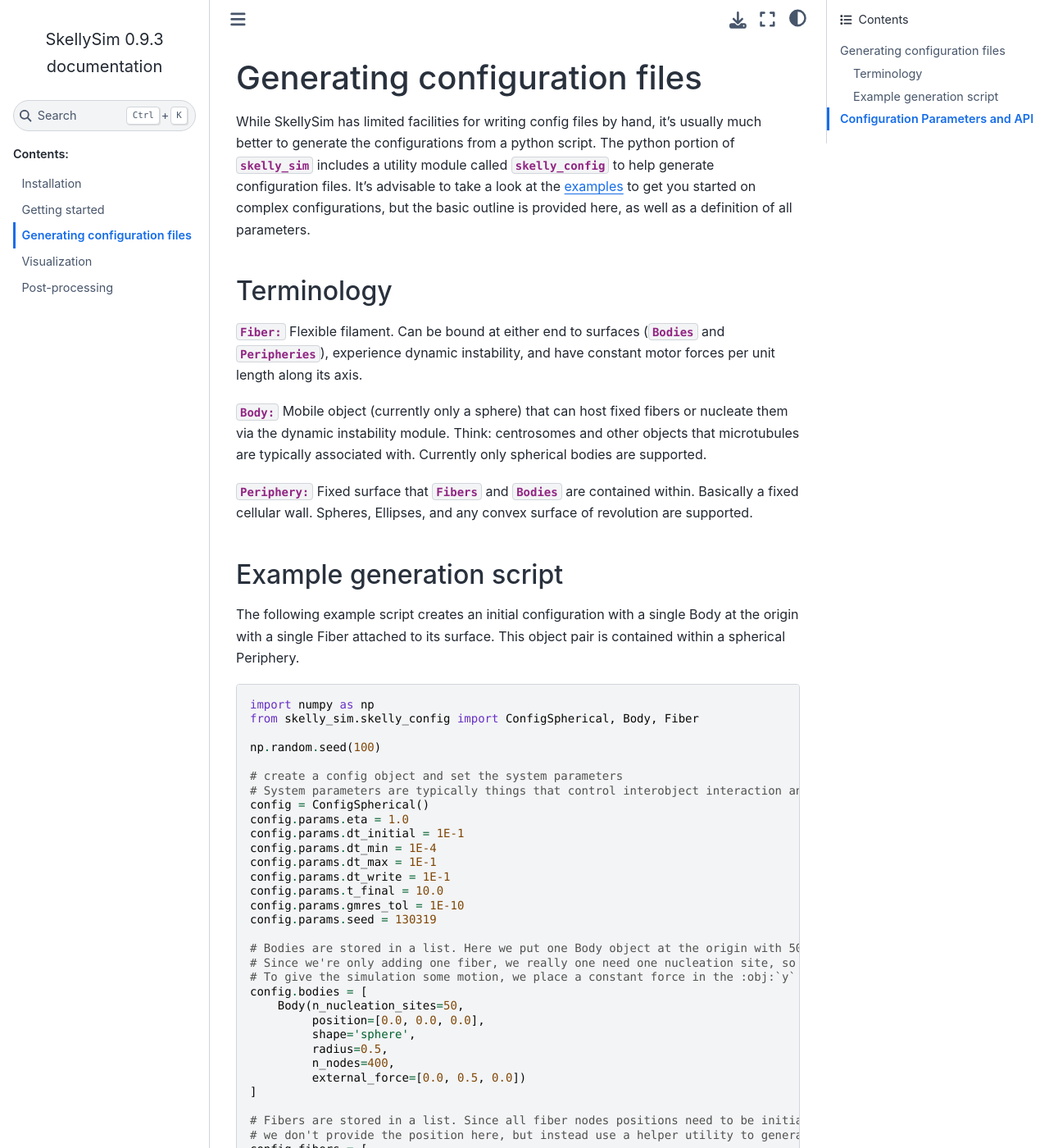
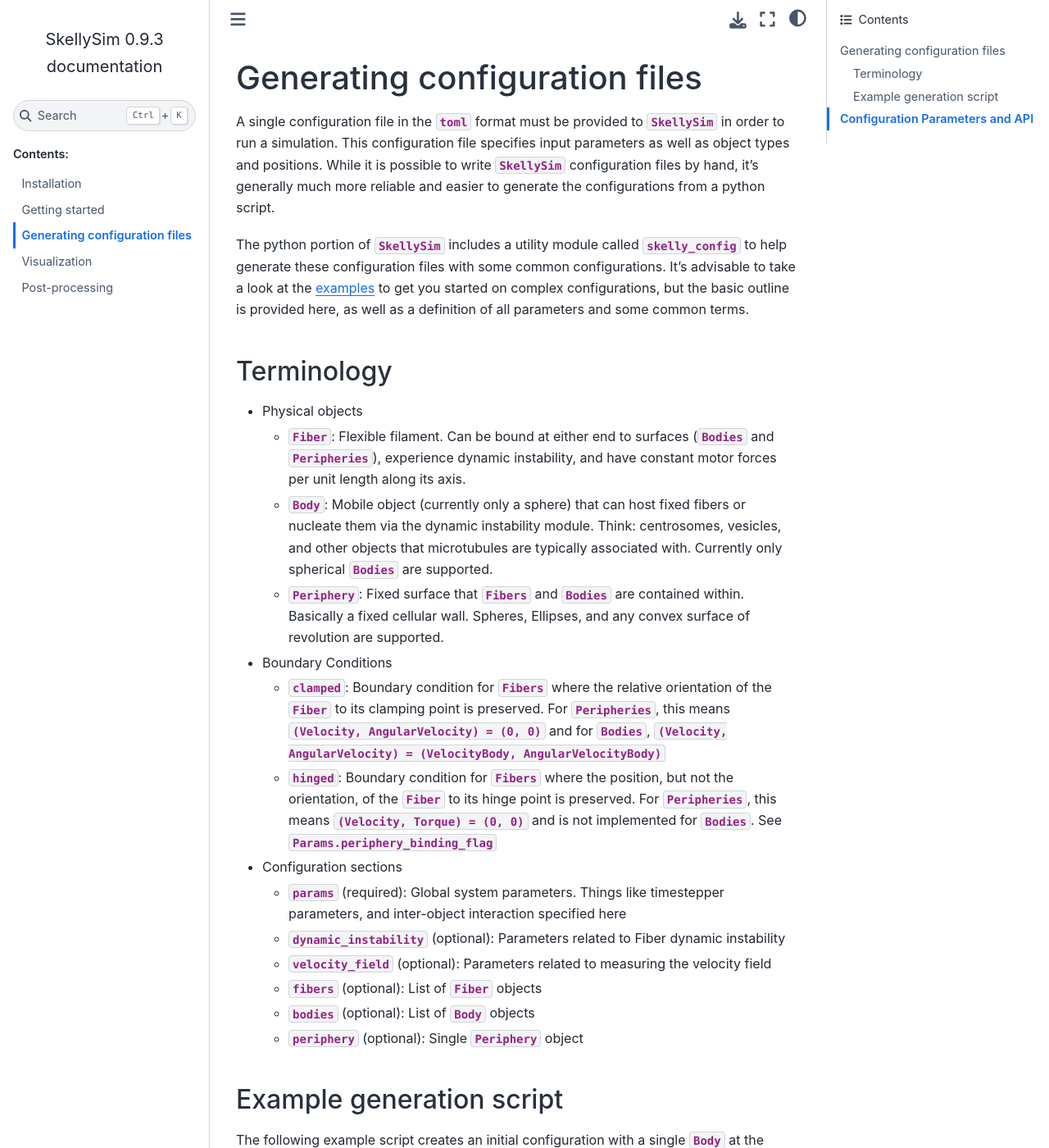
Before and after one commit to flatironinstitute/SkellySim, a Sphinx documentation site: the page built from docs/source/config_generation.rst, in a window 1280 px wide and 1400 px high. Shown: the whole window at 82% size. Built offline with Sphinx 7.4.7 and the Sphinx Book theme 1.1.4, drawn with Linux system fonts in a browser that asks for light colours; some of the changed text lies outside the part shown.

Commit message:
userdoc: spruce up config generation page considerably

```diff
--- a/docs/source/config_generation.rst
+++ b/docs/source/config_generation.rst
@@ -3,33 +3,64 @@
 Generating configuration files
 ~~~~~~~~~~~~~~~~~~~~~~~~~~~~~~
 
-While SkellySim has limited facilities for writing config files by hand, it's usually much
-better to generate the configurations from a python script. The python portion of :obj:`skelly_sim`
-includes a utility module called :obj:`skelly_config` to help generate configuration files. It's
-advisable to take a look at the `examples
+A single configuration file in the :obj:`toml` format must be provided to :obj:`SkellySim` in
+order to run a simulation. This configuration file specifies input parameters as well as object
+types and positions. While it is possible to write :obj:`SkellySim` configuration files by
+hand, it's generally much more reliable and easier to generate the configurations from a python
+script.
+
+The python portion of :obj:`SkellySim` includes a utility module called :obj:`skelly_config`
+to help generate these configuration files with some common configurations. It's advisable to
+take a look at the `examples
 <https://github.com/flatironinstitute/SkellySim/tree/main/examples>`_ to get you started on
 complex configurations, but the basic outline is provided here, as well as a definition of all
-parameters.
+parameters and some common terms.
 
 Terminology
 -----------
 
-:obj:`Fiber:` Flexible filament. Can be bound at either end to surfaces (:obj:`Bodies` and :obj:`Peripheries`),
-experience dynamic instability, and have constant motor forces per unit length along its axis.
+- Physical objects
 
-:obj:`Body:` Mobile object (currently only a sphere) that can host fixed fibers or nucleate them via
-the dynamic instability module. Think: centrosomes and other objects that microtubules are
-typically associated with. Currently only spherical bodies are supported.
+  - :obj:`Fiber`: Flexible filament. Can be bound at either end to surfaces (:obj:`Bodies` and :obj:`Peripheries`),
+    experience dynamic instability, and have constant motor forces per unit length along its axis.
 
-:obj:`Periphery:` Fixed surface that :obj:`Fibers` and :obj:`Bodies` are contained within. Basically a fixed
-cellular wall. Spheres, Ellipses, and any convex surface of revolution are supported.
+  - :obj:`Body`: Mobile object (currently only a sphere) that can host fixed fibers or nucleate them via
+    the dynamic instability module. Think: centrosomes, vesicles, and other objects that microtubules are
+    typically associated with. Currently only spherical :obj:`Bodies` are supported.
+
+  - :obj:`Periphery`: Fixed surface that :obj:`Fibers` and :obj:`Bodies` are contained within. Basically a fixed
+    cellular wall. Spheres, Ellipses, and any convex surface of revolution are supported.
+
+- Boundary Conditions
+
+  - :obj:`clamped`: Boundary condition for :obj:`Fibers` where the relative orientation of the
+    :obj:`Fiber` to its clamping point is preserved. For :obj:`Peripheries`, this means :obj:`(Velocity, AngularVelocity) = (0, 0)`
+    and for :obj:`Bodies`, :obj:`(Velocity, AngularVelocity) = (VelocityBody, AngularVelocityBody)`
+
+  - :obj:`hinged`: Boundary condition for :obj:`Fibers` where the position, but not the orientation, of the
+    :obj:`Fiber` to its hinge point is preserved. For :obj:`Peripheries`, this means :obj:`(Velocity, Torque) = (0, 0)`
+    and is not implemented for :obj:`Bodies`. See :obj:`Params.periphery_binding_flag`
+
+- Configuration sections
+
+  - :obj:`params` (required): Global system parameters. Things like timestepper parameters, and inter-object interaction specified here
+
+  - :obj:`dynamic_instability` (optional): Parameters related to Fiber dynamic instability
+
+  - :obj:`velocity_field` (optional): Parameters related to measuring the velocity field
+
+  - :obj:`fibers` (optional): List of :obj:`Fiber` objects
+
+  - :obj:`bodies` (optional): List of :obj:`Body` objects
+
+  - :obj:`periphery` (optional): Single :obj:`Periphery` object
 
 Example generation script
 -------------------------
 
-The following example script creates an initial configuration with a single Body at the origin
-with a single Fiber attached to its surface. This object pair is contained within a spherical
-Periphery.
+The following example script creates an initial configuration with a single :obj:`Body` at the origin
+with a single :obj:`Fiber` attached to its surface. This object pair is contained within a spherical
+:obj:`Periphery`.
 
 .. highlight:: python
 .. code-block:: python
@@ -39,8 +70,9 @@ Periphery.
 
     np.random.seed(100)
 
-    # create a config object and set the system parameters
-    # System parameters are typically things that control interobject interaction and timestepping/measurement
+    # Create a config object and set the system parameters. System parameters
+    # are typically things that control interobject interaction and
+    # timestepping/measurement
     config = ConfigSpherical()
     config.params.eta = 1.0
     config.params.dt_initial = 1E-1
@@ -51,9 +83,11 @@ Periphery.
     config.params.gmres_tol = 1E-10
     config.params.seed = 130319
 
-    # Bodies are stored in a list. Here we put one Body object at the origin with 50 available nucleation sites.
-    # Since we're only adding one fiber, we really one need one nucleation site, so this is overkill.
-    # To give the simulation some motion, we place a constant force in the :obj:`y` direction on the Body.
+    # Bodies are stored in a list. Here we put one Body object at the origin
+    # with 50 available nucleation sites. Since we're only adding one fiber, we
+    # really one need one nucleation site, so this is overkill.  To give the
+    # simulation some motion, we place a constant force in the 'y' direction on
+    # the Body.
     config.bodies = [
         Body(n_nucleation_sites=50,
              position=[0.0, 0.0, 0.0],
@@ -63,8 +97,9 @@ Periphery.
              external_force=[0.0, 0.5, 0.0])
     ]
 
-    # Fibers are stored in a list. Since all fiber nodes positions need to be initialized (n_nodes * 3 numbers),
-    # we don't provide the position here, but instead use a helper utility to generate the positions
+    # Fibers are stored in a list. Since all fiber nodes positions need to be
+    # initialized (n_nodes * 3 numbers), we don't provide the position here, but
+    # instead use a helper utility to generate the positions
     config.fibers = [
         Fiber(length=3.0,
               bending_rigidity=2.5E-3,
@@ -77,13 +112,19 @@ Periphery.
     config.fibers[0].fill_node_positions(x0=np.array([0.0, 0.0, 0.5]),
                                          normal=np.array([0.0, 0.0, 1.0]))
 
-    config.periphery.n_nodes = 1000  # number of nodes to represent our containing spherical periphery. larger peripheries = more nodes.
-    config.periphery.radius = 4.25  # radius of periphery in microns
+    # number of nodes to represent our containing spherical periphery. larger
+    # peripheries = more nodes.
+    config.periphery.n_nodes = 1000
+
+    # radius of periphery in microns
+    config.periphery.radius = 4.25
 
     # velocity field parameters.
     config.params.velocity_field.resolution = 1.0
     config.params.velocity_field.dt_write_field = 0.5
-    config.params.velocity_field.moving_volume = False  # track field only around bodies when True. We want the whole field inside the periphery
+    # track field only around bodies when True. We want the whole field inside
+    # the periphery
+    config.params.velocity_field.moving_volume = False
 
     # output our config
     config.save('skelly_config.toml')
```
Also changed, not shown: 1 other file.
